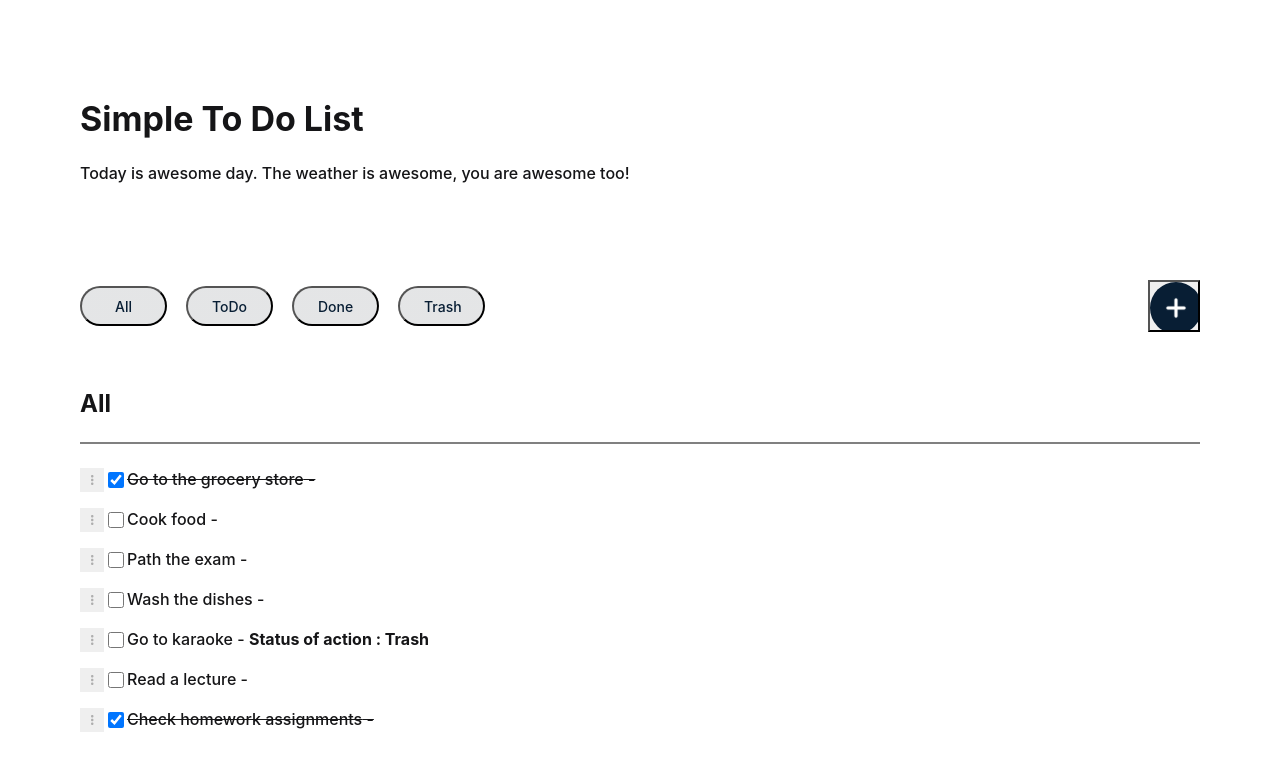
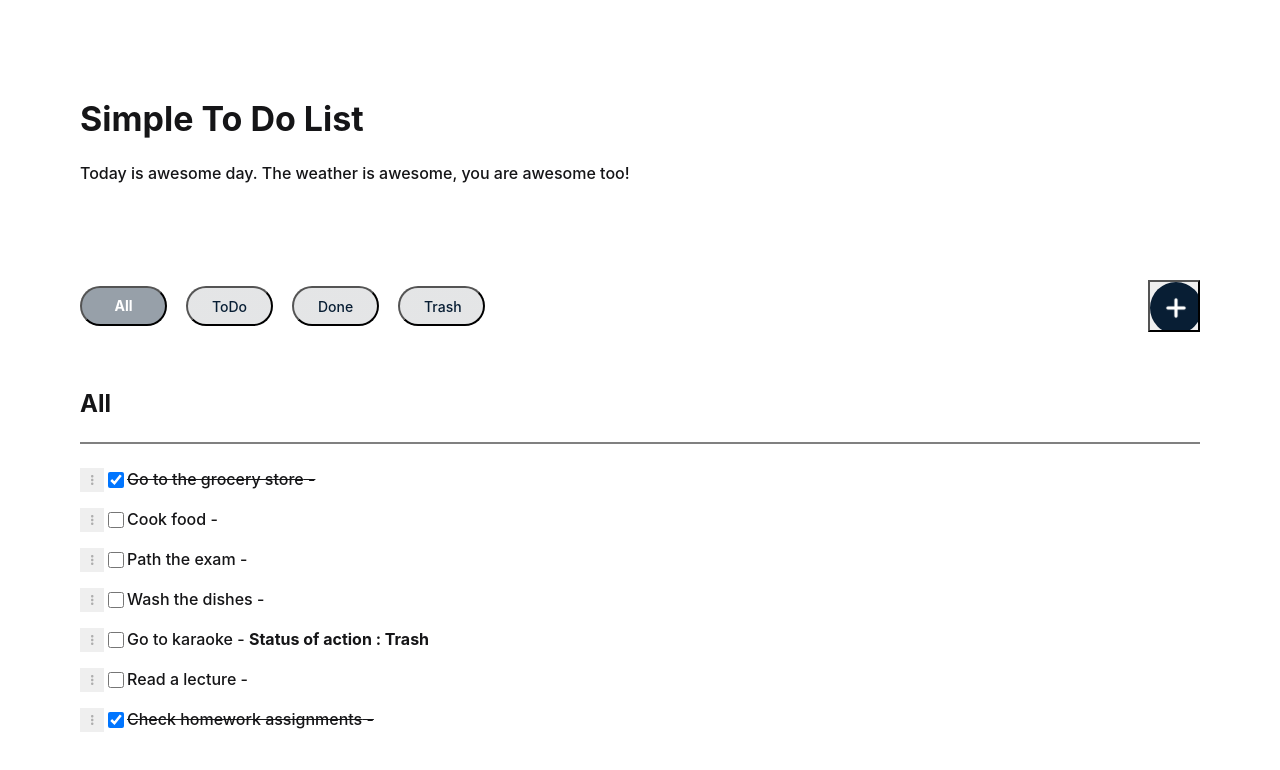
Before and after one commit to Zhanbek/nfactorial-web-intro-weekly-project-for-lecture-28-04-2023, a React (Create React App) app in the folder todolist/: page / in a window 1280 px wide. Shown: the top 770 px of the page. Built offline with nearby package versions, Linux system fonts and the light colour scheme.

Commit message:
Adds different styles for buttons with selected and unselected modes

```diff
--- a/todolist/src/Components/Main/Main.css
+++ b/todolist/src/Components/Main/Main.css
@@ -50,6 +50,9 @@
 }
 
 .Set-display-mode {
+    display: block;
+    margin: 0;
+    padding: 10px 24px;
     width: 87px;
     height: 40px;
     background: linear-gradient(0deg, rgba(8, 30, 52, 0.05), rgba(8, 30, 52, 0.05)), #F0F0F0;
@@ -59,10 +62,25 @@
     font-weight: 500;
     font-size: 14px;
     line-height: 18px;
+    text-align: center;
     color: #081E34;
+}
+
+.Mode-selected {
+    display: block;
+    margin: 0;
+    padding: 8px 24px;
+    width: 87px;
+    height: 40px;
+    background: rgba(8, 30, 52, 0.42);
+    border-radius: 100px;
+    font-family: 'Inter';
+    font-style: normal;
+    font-weight: 700;
+    font-size: 14px;
+    line-height: 18px;
     text-align: center;
-    margin: 0;
-    padding: 10px 24px;
+    color: #FFFFFF;
 }
 
 .Actions-list {
--- a/todolist/src/Components/Main/Main.js
+++ b/todolist/src/Components/Main/Main.js
@@ -114,22 +114,26 @@ export default function Main() {
             <div className = "Action-buttons-container">
                 <ul className = "Buttons-list">
                     <li className = "Buttons-list-item">
-                        <button className = "Set-display-mode Mode-selected" onClick = {() => handleTypeStatus('All')}>
+                        <button className = {`Set-display-mode ${statusValue === 'All' ? 'Mode-selected' : ''}`}
+                                onClick = {() => handleTypeStatus('All')}>
                             All
                         </button>
                     </li>
                     <li className = "buttons-list-item">
-                        <button className = "Set-display-mode" onClick = {() => handleTypeStatus('To Do')}>
+                        <button className = {`Set-display-mode ${statusValue === 'To Do' ? 'Mode-selected' : ''}`}
+                                onClick = {() => handleTypeStatus('To Do')}>
                              ToDo
                         </button>
                     </li>
                     <li className = "buttons-list-item">
-                        <button className = "Set-display-mode" onClick = {() => handleTypeStatus('Done')}>
+                        <button className = {`Set-display-mode ${statusValue === 'Done' ? 'Mode-selected' : ''}`}
+                                onClick = {() => handleTypeStatus('Done')}>
                             Done
                         </button>
                     </li>
                     <li className = "buttons-list-item">
-                        <button className = "Set-display-mode" onClick = {() => handleTypeStatus('Trash')}>
+                        <button className = {`Set-display-mode ${statusValue === 'Trash' ? 'Mode-selected' : ''}`}
+                                onClick = {() => handleTypeStatus('Trash')}>
                             Trash
                         </button>
                     </li>
```
